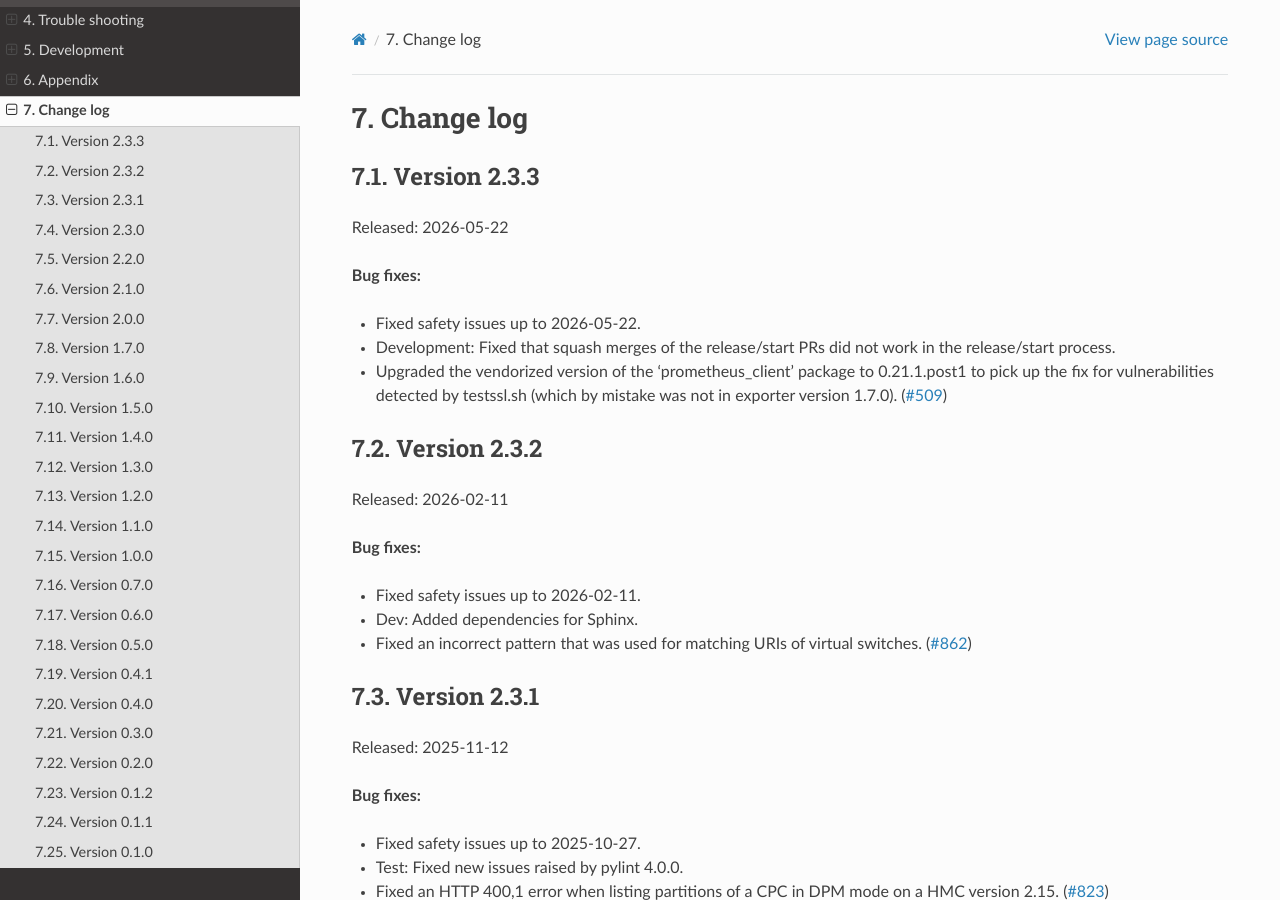
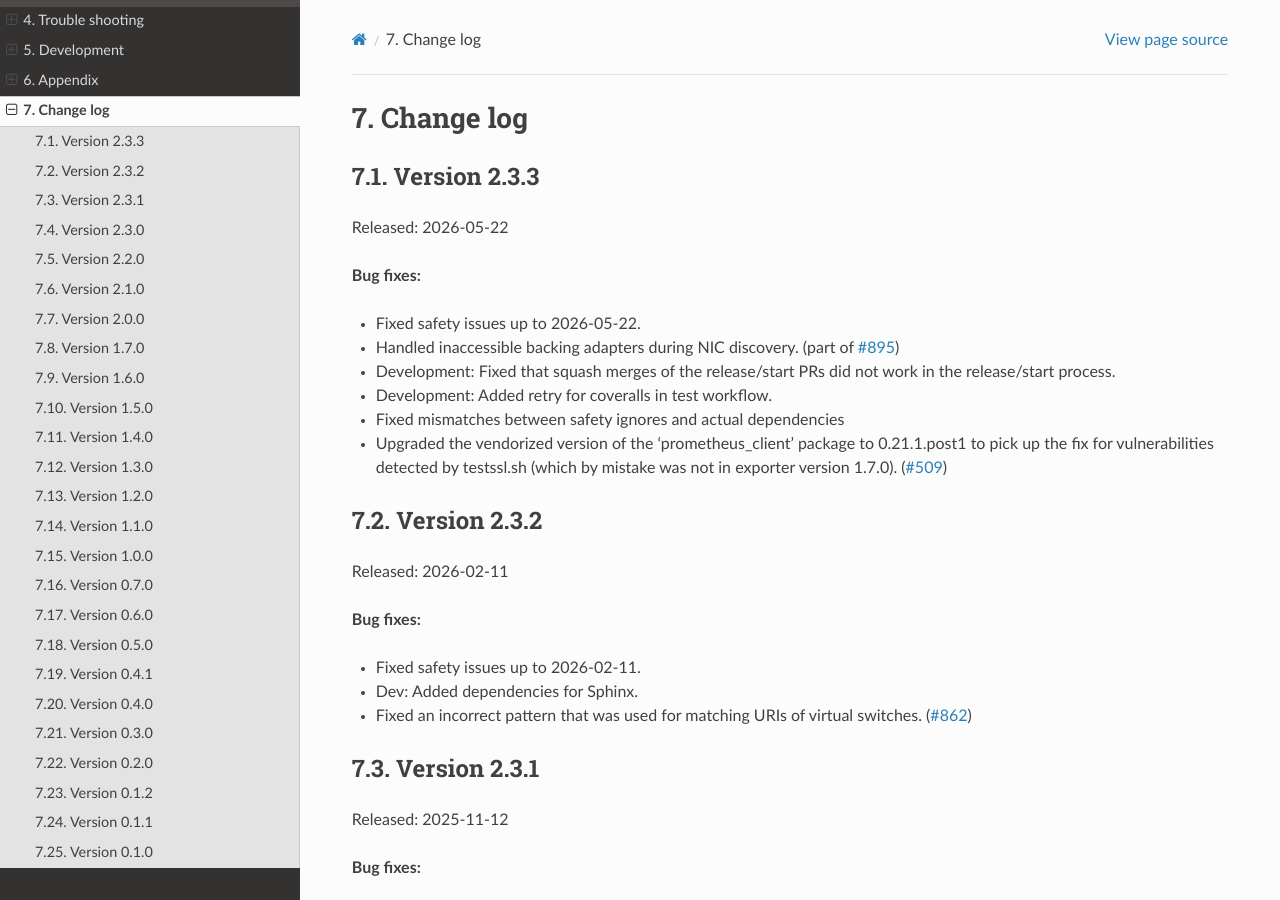
Before and after one commit to zhmcclient/zhmc-prometheus-exporter, a Sphinx documentation site: the page built from docs/changes.rst, in a window 1280 px wide and 900 px high. Built offline with Sphinx 7.4.7 and the Read the Docs theme 3.1.0, drawn with Linux system fonts in a browser that asks for light colours; the version number could not be read and is left out.

Commit message:
Added missing changelog entries
Signed-off-by: Andreas Maier <maiera@de.ibm.com>

```diff
--- a/docs/changes.rst
+++ b/docs/changes.rst
@@ -36,8 +36,15 @@ Released: 2026-05-22
 
 * Fixed safety issues up to 2026-05-22.
 
+* Handled inaccessible backing adapters during NIC discovery.
+  (part of `#895 <https://github.com/zhmcclient/zhmc-prometheus-exporter/issues/895>`_)
+
 * Development: Fixed that squash merges of the release/start PRs did not work in
   the release/start process.
+
+* Development: Added retry for coveralls in test workflow.
+
+* Fixed mismatches between safety ignores and actual dependencies
 
 * Upgraded the vendorized version of the 'prometheus_client' package to
   0.21.1.post1 to pick up the fix for vulnerabilities detected by testssl.sh
```
